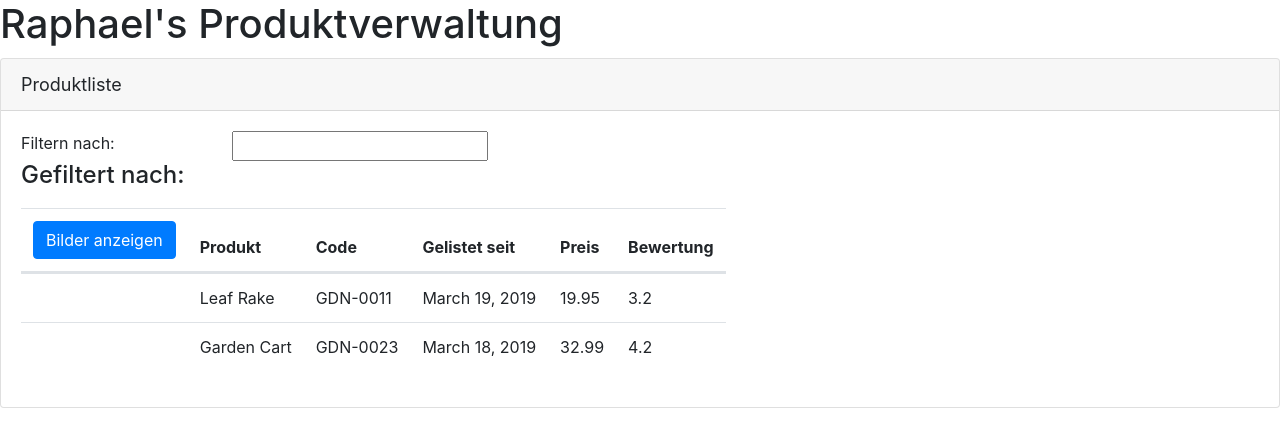
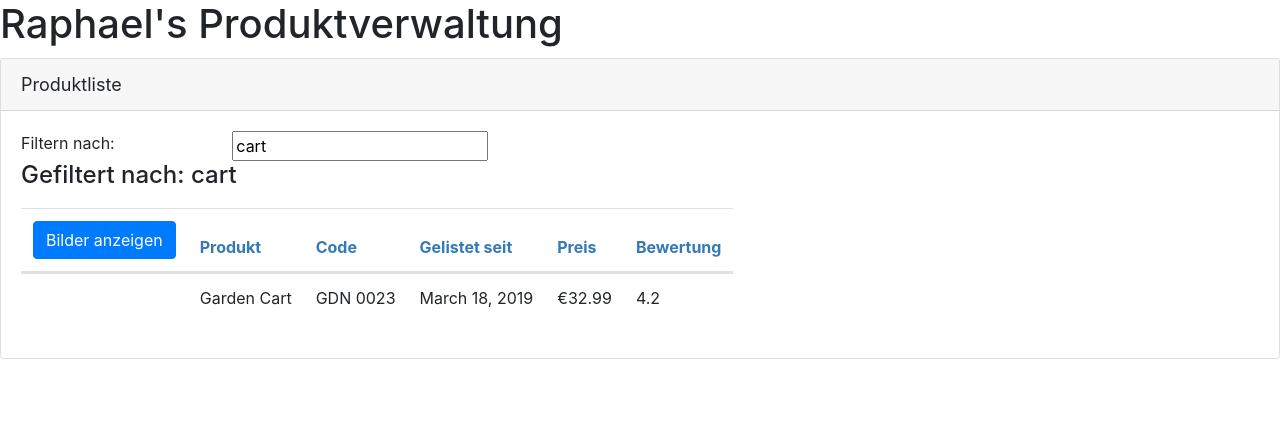
Before and after one commit to copiedcode/angular-product-manager, an Angular app: page / in a window 1280 px wide. Shown: the top 446 px of the page. Built offline with nearby package versions, Linux system fonts and the light colour scheme.

Commit message:
add filter function

```diff
--- a/src/app/app.module.ts
+++ b/src/app/app.module.ts
@@ -1,15 +1,19 @@
 import { BrowserModule } from '@angular/platform-browser';
 import { NgModule } from '@angular/core';
+import { FormsModule } from '@angular/forms';
 
 import { AppComponent } from './app.component';
 import { ProductListComponent } from './products/product-list.component';
+import { ConvertToSpacesPipe } from './shared/convert-to-spaces.pipe';
 
 @NgModule({
   declarations: [
-    AppComponent, ProductListComponent
+    AppComponent,
+    ProductListComponent,
+    ConvertToSpacesPipe
   ],
   imports: [
-    BrowserModule
+    BrowserModule, FormsModule
   ],
   bootstrap: [AppComponent]
 })
--- /dev/null
+++ b/src/app/products/product-list.component.css
@@ -0,0 +1,3 @@
+thead {
+    color: #337ab7;
+}
--- a/src/app/products/product-list.component.html
+++ b/src/app/products/product-list.component.html
@@ -6,12 +6,13 @@
         <div class='row'>
             <div class='col-md-2'>Filtern nach:</div>
             <div class='col-md-4'>
-                <input type="text"/>
+                <input type='text'
+                [(ngModel)]='listFilter'/>
             </div>
         </div>
         <div class='row'>
             <div class='col-md-6'>
-                <h4>Gefiltert nach:</h4>
+                <h4>Gefiltert nach: {{ listFilter }}</h4>
             </div>
         </div>
         <div class='table-responsive'>
@@ -32,7 +33,7 @@
                     </tr>
                 </thead>
                 <tbody>
-                    <tr *ngFor='let product of products'>
+                    <tr *ngFor='let product of filteredProducts'>
                         <td>
                             <img *ngIf='showImage'
                             [src]='product.imageUrl'
@@ -41,9 +42,9 @@
                             [style.margin.px]='imageMargin'>
                         </td>
                         <td>{{ product.productName}}</td>
-                        <td>{{ product.productCode }}</td>
+                        <td>{{ product.productCode | convertToSpaces: '-' }}</td>
                         <td>{{ product.releaseDate }}</td>
-                        <td>{{ product.price }}</td>
+                        <td>{{ product.price | currency:'EUR':'symbol':'1.2-2' }}</td>
                         <td>{{ product.starRating }}</td>
                     </tr>
                 </tbody>
--- a/src/app/products/product-list.component.ts
+++ b/src/app/products/product-list.component.ts
@@ -1,16 +1,29 @@
-import { Component } from '@angular/core';
+import { Component, OnInit } from '@angular/core';
+import { IProduct } from './product';
 
 @Component({
     selector: 'pm-products',
-    templateUrl: './product-list.component.html'
+    templateUrl: './product-list.component.html',
+    styleUrls: ['./product-list.component.css']
 })
 
-export class ProductListComponent {
+export class ProductListComponent implements OnInit {
  pageTitle: string = 'Produktliste';
  imageWidth: number = 60;
  imageMargin: number = 2;
  showImage: boolean = false;
- products: any[] = [
+
+ _listFilter: string;
+ get listFilter():string {
+   return this._listFilter;
+ }
+set listFilter(value: string){
+  this._listFilter = value;
+  this.filteredProducts = this.listFilter ? this.performFilter(this.listFilter) : this.products;
+}
+
+ filteredProducts: IProduct[];
+ products: IProduct[] = [
     {
         "productId": 1,
         "productName": "Leaf Rake",
@@ -33,6 +46,21 @@
       }
  ];
 
+ constructor(){
+   this.filteredProducts = this.products;
+   this.listFilter = 'cart';
+ }
+
+ performFilter(filterBy: string): IProduct[]{
+   filterBy = filterBy.toLocaleLowerCase();
+   return this.products.filter((product: IProduct) =>
+   product.productName.toLocaleLowerCase().indexOf(filterBy) !== -1);
+ }
+
+ ngOnInit(): void{
+   console.log("inside OnInit");
+ }
+
  toggleImage(): void{
   this.showImage = !this.showImage;
  }
--- /dev/null
+++ b/src/app/products/product.ts
@@ -0,0 +1,10 @@
+export interface IProduct {
+    productId: number;
+    productName: string;
+    productCode: string;
+    releaseDate: string;
+    price: number;
+    description: string;
+    starRating: number;
+    imageUrl: string;
+}
--- /dev/null
+++ b/src/app/shared/convert-to-spaces.pipe.ts
@@ -0,0 +1,13 @@
+import { Pipe, PipeTransform } from '@angular/core';
+
+@Pipe({
+    name: 'convertToSpaces'
+})
+
+export class ConvertToSpacesPipe implements PipeTransform {
+
+transform(inputString:string, character: string): string {
+    return inputString.replace(character, ' ');
+}
+
+}
```
